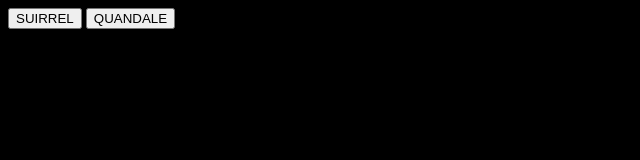
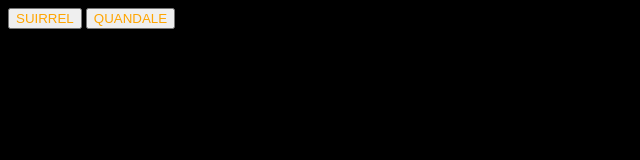
Before and after one commit to GeorgeWashingtonSaratoga/www.pornhub.com, a plain HTML site: page index.html in a window 1280 px wide. Shown: the whole page, without its empty margins (0-640 px from the left). Drawn offline with Linux system fonts and the light colour scheme.

Commit message:
Update index.css

```diff
--- a/index.css
+++ b/index.css
@@ -2,3 +2,6 @@ body {
   background: black;
   color: orange;
 }
+button {
+  color: orange;
+}
```
